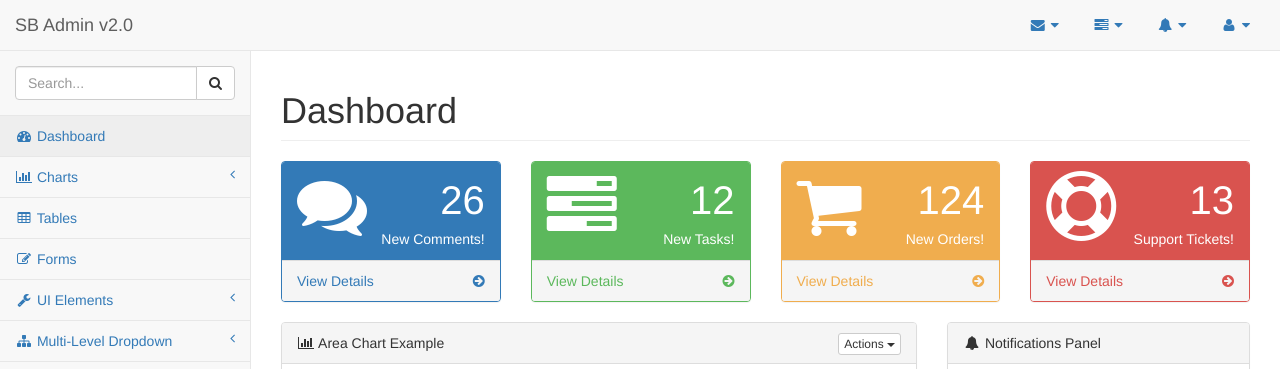
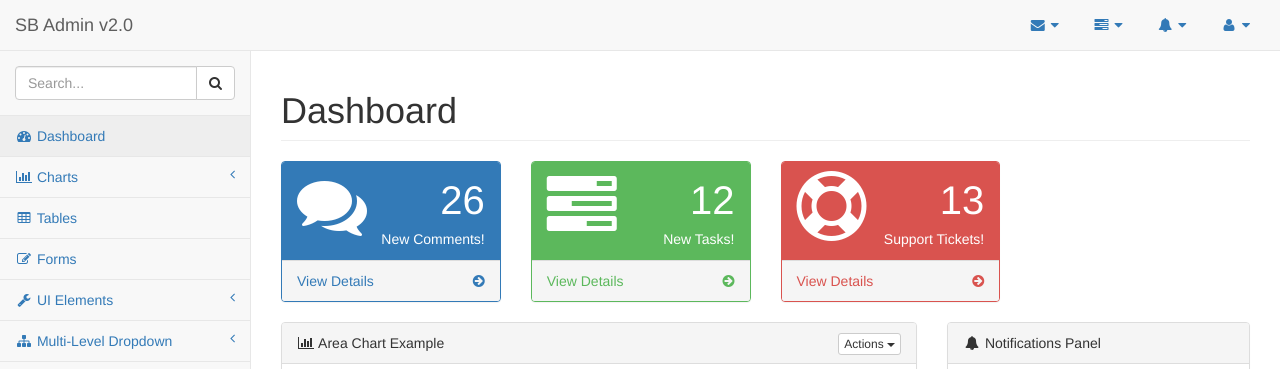
Before and after one commit to doctorkarn/erpsme-ui, a website: page pages/index.html in a window 1280 px wide. Shown: the top 369 px of the page. Drawn offline with Linux system fonts and the light colour scheme.

Commit message:
Test update home page

```diff
--- a/pages/index.html
+++ b/pages/index.html
@@ -426,7 +426,7 @@
                         </a>
                     </div>
                 </div>
-                <div class="col-lg-3 col-md-6">
+                <!-- <div class="col-lg-3 col-md-6">
                     <div class="panel panel-yellow">
                         <div class="panel-heading">
                             <div class="row">
@@ -447,7 +447,7 @@
                             </div>
                         </a>
                     </div>
-                </div>
+                </div> -->
                 <div class="col-lg-3 col-md-6">
                     <div class="panel panel-red">
                         <div class="panel-heading">
```
